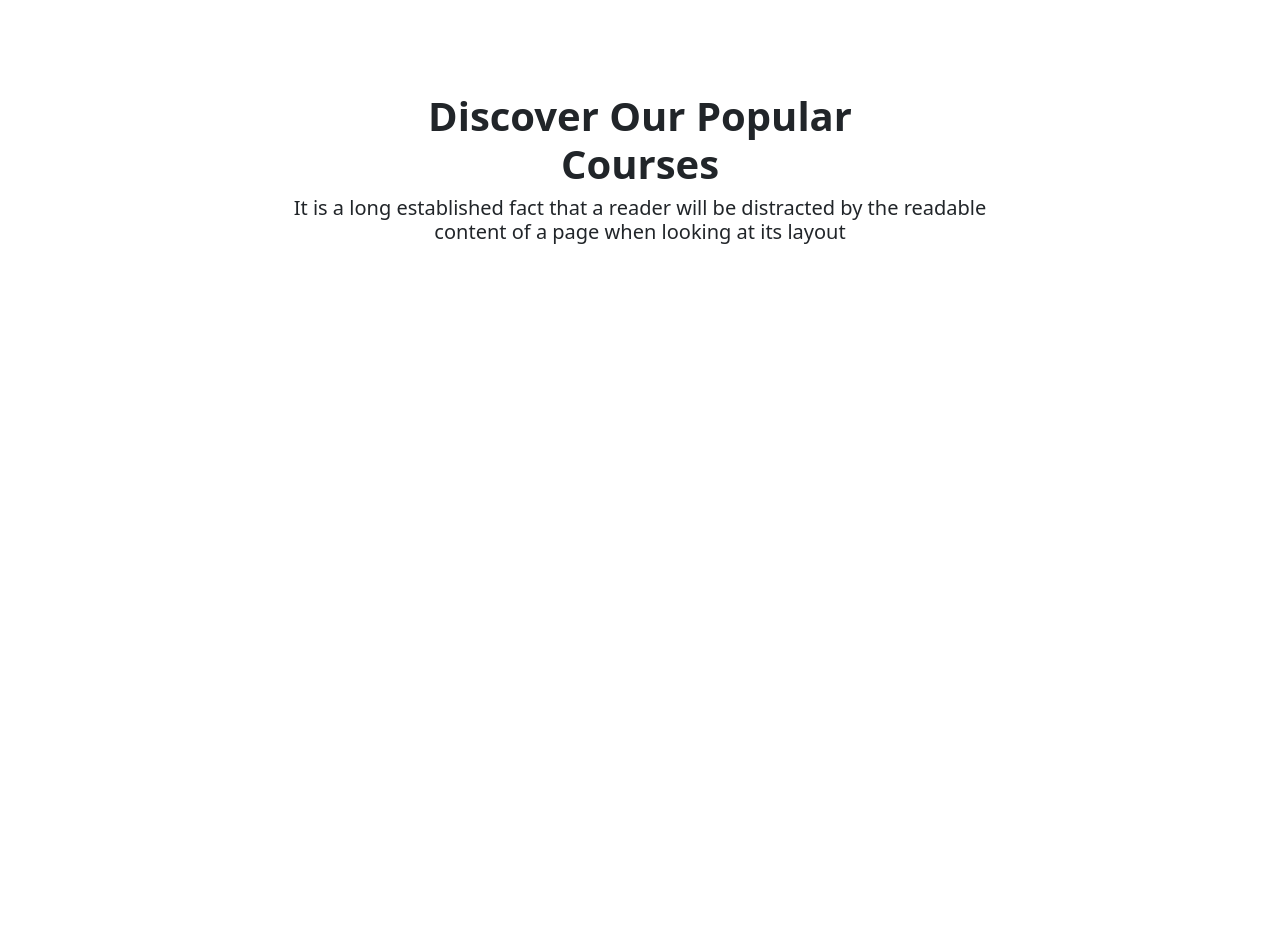
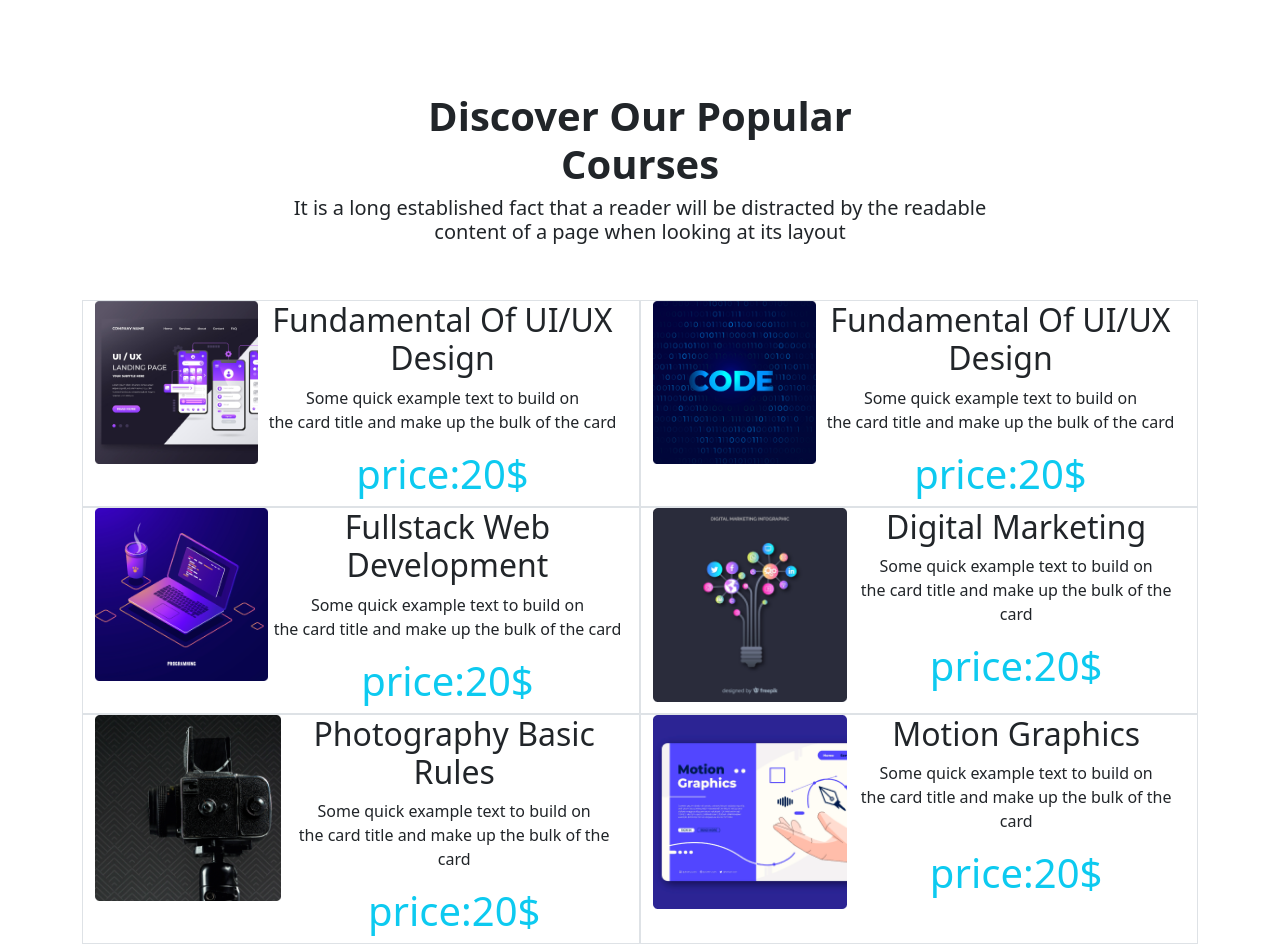
Before and after one commit to ramohin1236/web-developer-course, a plain HTML site: page index.html in a window 1280 px wide. Shown: the part 695-1639 px from the top of the page. Before the commit the page ends 995 px from the top, so only its background shows below. Drawn offline with nearby package versions, Linux system fonts and the light colour scheme.

Commit message:
discover section

```diff
--- a/index.html
+++ b/index.html
@@ -117,7 +117,99 @@
 </section>
 <!-- discover end -->
 
+<!-- column section start -->
 
+<section>
+    <div class="container text-center">
+        <div class="row">
+          <div class="d-flex border col-lg-6 col-sm-12">
+          <div>
+            <img class="img-fluid" src="images/course/course-1.png" alt="">
+          </div>
+          <div>
+            <h2>Fundamental Of UI/UX Design</h2>
+            <p>Some quick example text to build on <br> the card title
+                and make up the bulk of the card</p>
+                <h1 class="text-info">price:20$</h1>
+          </div>
+         </div>
+          <div class="d-flex border col-lg-6 col-sm-12">
+
+            <div>
+                <img class="img-fluid" src="images/course/course-2.png" alt="">
+              </div>
+              <div>
+                <h2>Fundamental Of UI/UX Design</h2>
+                <p>Some quick example text to build on <br> the card title
+                    and make up the bulk of the card</p>
+                    <h1 class="text-info">price:20$</h1>
+              </div>
+
+
+        </div>
+
+          <!-- Force next columns to break to new line -->
+          <div class="w-100"></div>
+
+          <div class="d-flex border col-lg-6 col-sm-12">
+
+            <div>
+                <img class="img-fluid" src="images/course/course-3.png" alt="">
+              </div>
+              <div>
+                <h2>Fullstack Web Development</h2>
+                <p>Some quick example text to build on <br> the card title
+                    and make up the bulk of the card</p>
+                    <h1 class="text-info">price:20$</h1>
+              </div>
+        </div>
+
+
+          <div class="d-flex border col-lg-6 col-sm-12">
+
+            <div>
+                <img class="img-fluid" src="images/course/course-4.png" alt="">
+              </div>
+              <div>
+                <h2>Digital Marketing</h2>
+                <p>Some quick example text to build on <br> the card title
+                    and make up the bulk of the card</p>
+                    <h1 class="text-info">price:20$</h1>
+              </div>
+
+          </div>
+           <!-- Force next columns to break to new line -->
+           <div class="w-100"></div>
+           <div class="d-flex border col-lg-6 col-sm-12">
+            <div>
+                <img class="img-fluid" src="images/course/course-5.png" alt="">
+              </div>
+              <div>
+                <h2>Photography Basic Rules</h2>
+                <p>Some quick example text to build on <br> the card title
+                    and make up the bulk of the card</p>
+                    <h1 class="text-info">price:20$</h1>
+              </div>
+
+           </div>
+
+          <div class="d-flex border col-lg-6 col-sm-12">
+            <div>
+                <img class="img-fluid" src="images/course/course-6.png" alt="">
+              </div>
+              <div>
+                <h2>Motion Graphics</h2>
+                <p>Some quick example text to build on <br> the card title
+                    and make up the bulk of the card</p>
+                    <h1 class="text-info">price:20$</h1>
+              </div>
+
+          </div>
+
+        </div>
+      </div>
+
+</section>
 
 
 
```
